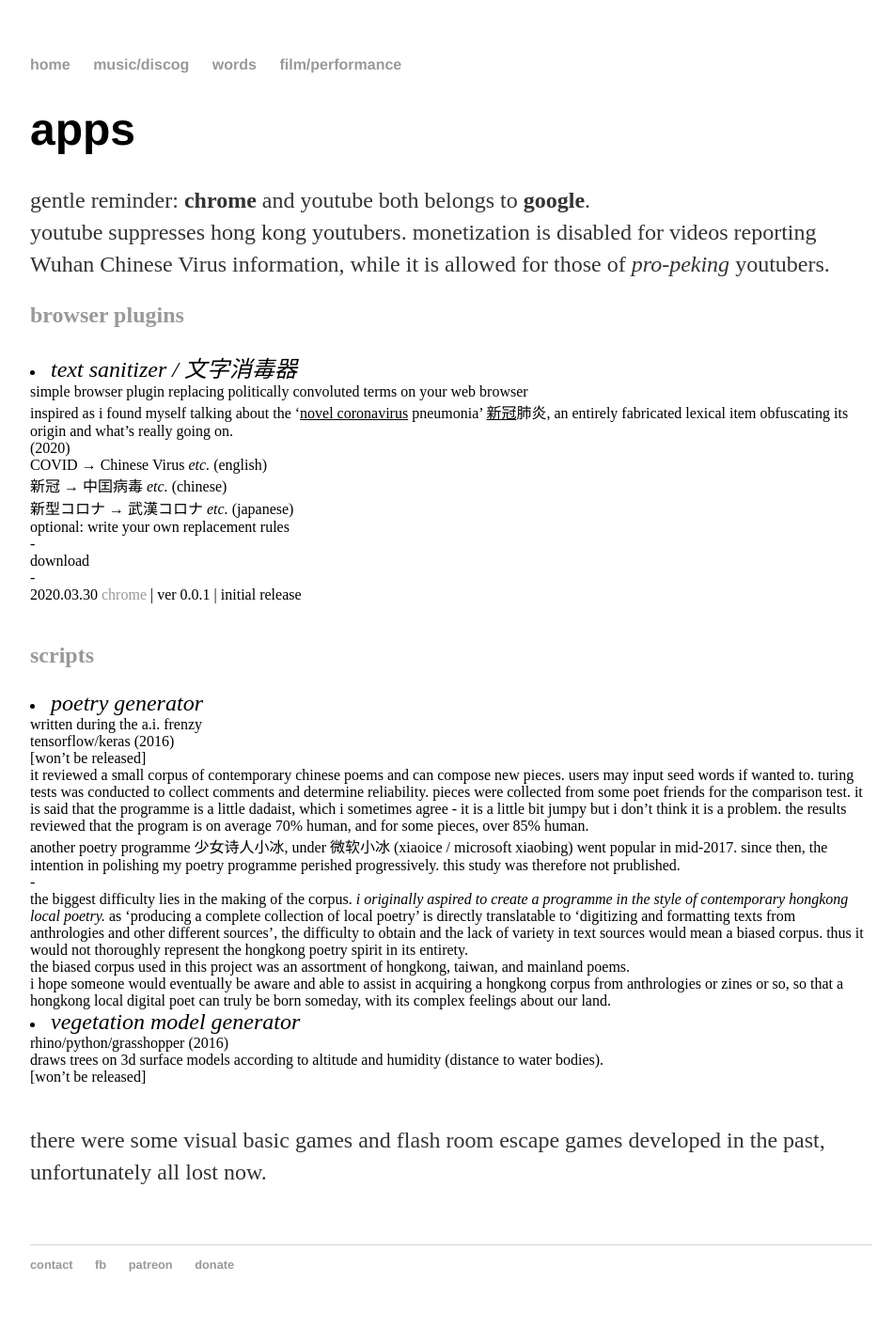
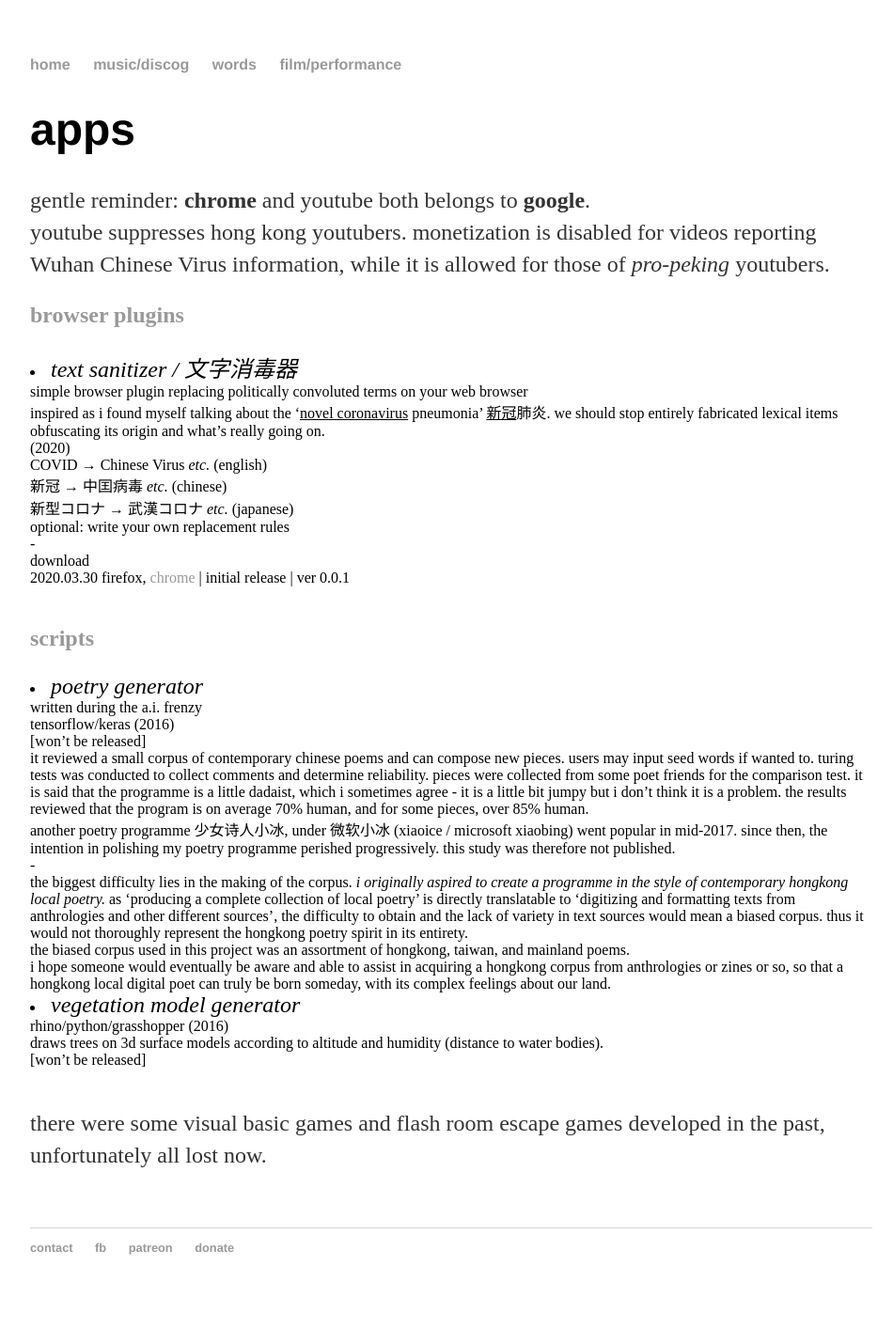
Before and after one commit to maksuihin/maksuihin.github.io, a Jekyll site: the page built from apps.html, in a window 1280 px wide. Shown: the whole page at 94% size, without its empty margins (160-1110 px from the left). Built offline with Jekyll 4.4.1, drawn with Linux system fonts in a browser that asks for light colours.

Commit message:
Update apps.html

```diff
--- a/apps.html
+++ b/apps.html
@@ -16,8 +16,8 @@
 			<li><em>text sanitizer / 文字消毒器</em>
         </br>simple browser plugin
 	replacing politically convoluted terms on your web browser
-</br>inspired as i found myself talking about the ‘<u>novel coronavirus</u> pneumonia’ <u>新冠</u>肺炎,
-an entirely fabricated lexical item obfuscating its origin and what’s really going on.
+</br>inspired as i found myself talking about the ‘<u>novel coronavirus</u> pneumonia’ <u>新冠</u>肺炎.
+we should stop entirely fabricated lexical items obfuscating its origin and what’s really going on.
 </br>(2020)
 </br>COVID → Chinese Virus <i>etc.</i> (english)
 </br>新冠 → 中囯病毒 <i>etc.</i> (chinese)
@@ -25,8 +25,7 @@
 </br>optional: write your own replacement rules
 	</br>-
 	</br>download
-	</br>-
-	</br>2020.03.30 <a href="https://www.youtube.com/watch?v=XOEyKH9P-h4">chrome</a> | ver 0.0.1 | initial release</li>
+	</br>2020.03.30 firefox, <a href="https://www.youtube.com/watch?v=XOEyKH9P-h4">chrome</a> | initial release | ver 0.0.1 </li>
 			</ul>
 
 
@@ -42,7 +41,7 @@
 it is said that the programme is a little dadaist, which i sometimes agree - it is a little bit jumpy but i don’t think it is a problem.
 the results reviewed that the program is on average 70% human, and for some pieces, over 85% human.
 </br>another poetry programme 少女诗人小冰, under 微软小冰 (xiaoice / microsoft xiaobing) went popular in mid-2017. since then,
-the intention in polishing my poetry programme perished progressively. this study was therefore not prublished.
+the intention in polishing my poetry programme perished progressively. this study was therefore not published.
 </br>-
 </br>the biggest difficulty lies in the making of the corpus. <i>i originally aspired to create a programme in
 	the style of contemporary hongkong local poetry.</i> as ‘producing a complete collection of local
```
